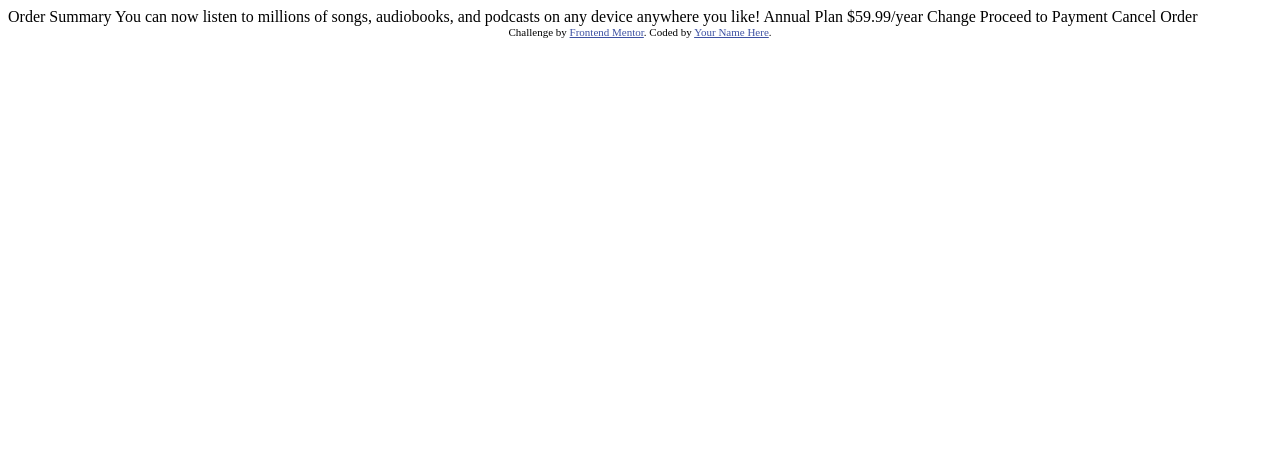
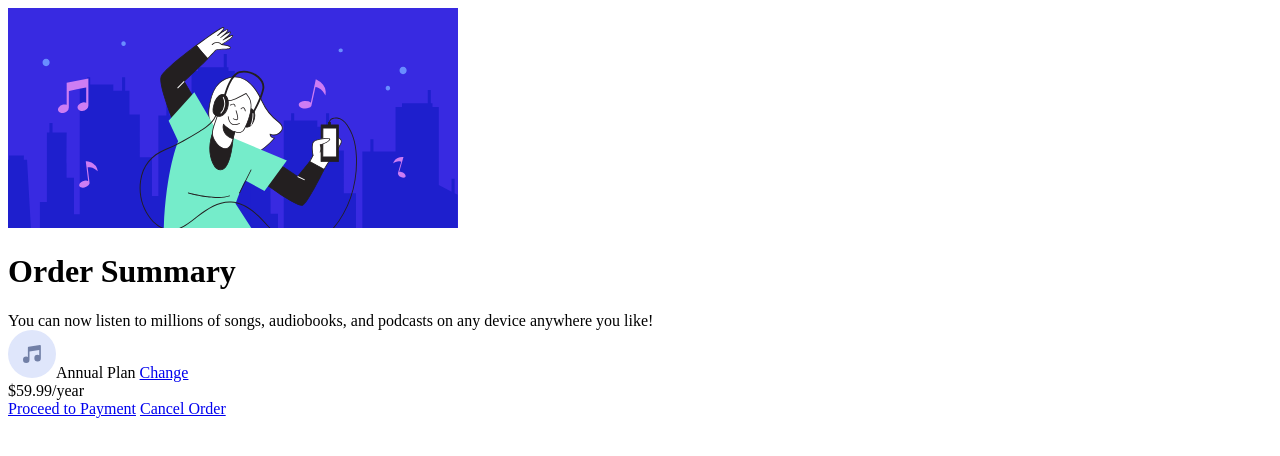
Before and after one commit to Charis-Sky/order-summary-project, a plain HTML site: page index.html in a window 1280 px wide. Drawn offline with Linux system fonts and the light colour scheme.

Commit message:
Added HTML

```diff
--- a/index.html
+++ b/index.html
@@ -2,36 +2,26 @@
 <html lang="en">
 <head>
   <meta charset="UTF-8">
-  <meta name="viewport" content="width=device-width, initial-scale=1.0"> <!-- displays site properly based on user's device -->
+  <meta name="viewport" content="width=device-width, initial-scale=1.0">
 
   <link rel="icon" type="image/png" sizes="32x32" href="./images/favicon-32x32.png">
 
   <title>Frontend Mentor | Order summary card</title>
 
-  <!-- Feel free to remove these styles or customise in your own stylesheet 👍 -->
-  <style>
-    .attribution { font-size: 11px; text-align: center; }
-    .attribution a { color: hsl(228, 45%, 44%); }
-  </style>
 </head>
 <body>
+<div class="container">
+  <div class="img"><img alt="illustration-hero" src="images/illustration-hero.svg"></div>
 
-  Order Summary
+  <h1>Order Summary</h1>
 
-  You can now listen to millions of songs, audiobooks, and podcasts on any
-  device anywhere you like!
+  <div>You can now listen to millions of songs, audiobooks, and podcasts on any
+  device anywhere you like!</div>
 
-  Annual Plan
-  $59.99/year
+  <div><img alt="music icon" src="images/icon-music.svg">Annual Plan <a href="#">Change</a> <br> $59.99/year</div>
 
-  Change
-
-  Proceed to Payment
-  Cancel Order
-
-  <div class="attribution">
-    Challenge by <a href="https://www.frontendmentor.io?ref=challenge" target="_blank">Frontend Mentor</a>.
-    Coded by <a href="#">Your Name Here</a>.
-  </div>
+  <a href="#">Proceed to Payment</a>
+  <a href="#">Cancel Order</a>
+</div>
 </body>
 </html>
```
